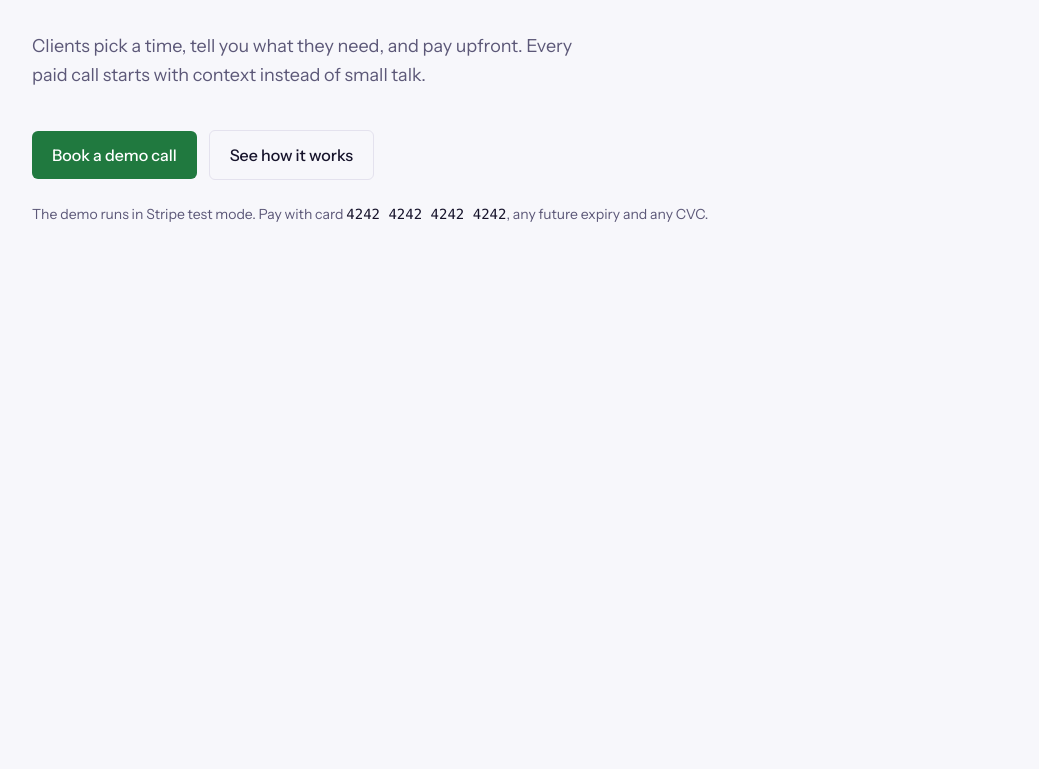
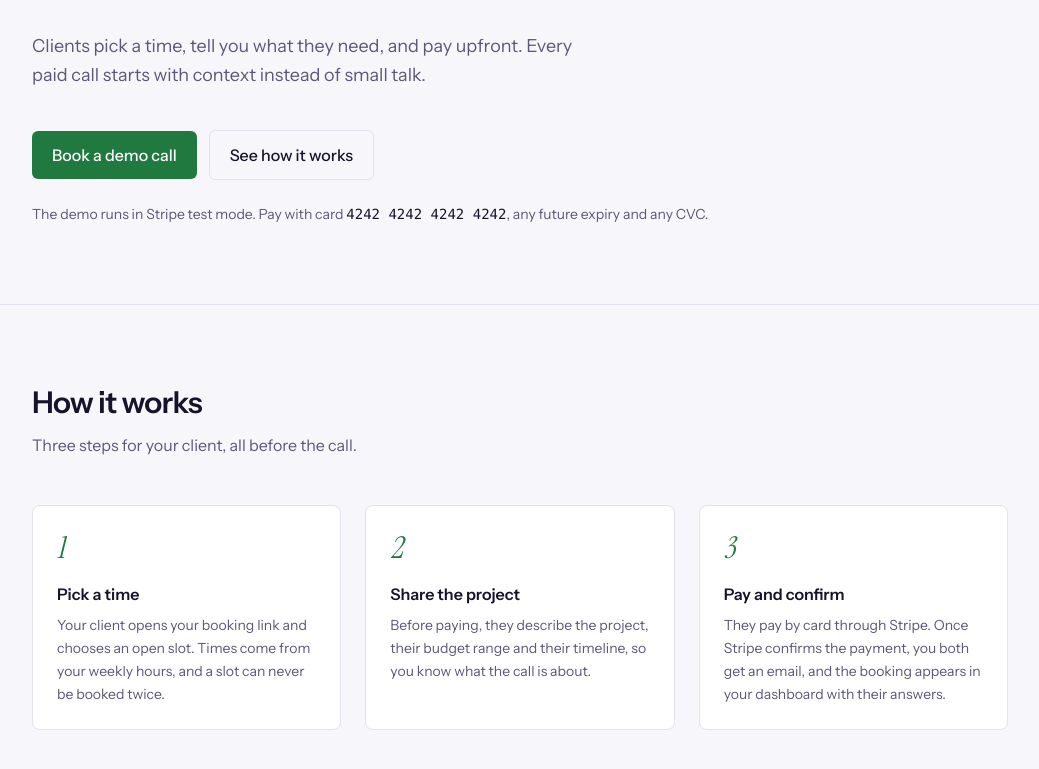
Before and after one commit to Chriliab/Calyx, a Next.js app: page / in a window 1280 px wide. Shown: the part 325-1094 px from the top of the page, without its empty margins (120-1159 px from the left). Before the commit the page ends 800 px from the top, so only its background shows below. Built offline with nearby package versions, Linux system fonts and the light colour scheme.

Commit message:
Add How it works section

```diff
--- a/app/page.tsx
+++ b/app/page.tsx
@@ -1,5 +1,6 @@
 import { SiteHeader } from "@/components/SiteHeader";
 import { Hero } from "@/components/landing/Hero";
+import { HowItWorks } from "@/components/landing/HowItWorks";
 
 export default function HomePage() {
   return (
@@ -7,6 +8,7 @@ export default function HomePage() {
       <SiteHeader />
       <main className="flex-1">
         <Hero />
+        <HowItWorks />
       </main>
     </div>
   );
--- /dev/null
+++ b/components/landing/HowItWorks.tsx
@@ -0,0 +1,51 @@
+const STEPS = [
+  {
+    title: "Pick a time",
+    body: "Your client opens your booking link and chooses an open slot. Times come from your weekly hours, and a slot can never be booked twice.",
+  },
+  {
+    title: "Share the project",
+    body: "Before paying, they describe the project, their budget range and their timeline, so you know what the call is about.",
+  },
+  {
+    title: "Pay and confirm",
+    body: "They pay by card through Stripe. Once Stripe confirms the payment, you both get an email, and the booking appears in your dashboard with their answers.",
+  },
+] as const;
+
+export function HowItWorks() {
+  return (
+    <section
+      id="how-it-works"
+      aria-labelledby="how-it-works-title"
+      className="scroll-mt-8 border-t border-line"
+    >
+      <div className="mx-auto w-full max-w-5xl px-6 py-20">
+        <h2
+          id="how-it-works-title"
+          className="text-3xl font-semibold tracking-tight text-ink"
+        >
+          How it works
+        </h2>
+        <p className="mt-3 max-w-xl text-muted">
+          Three steps for your client, all before the call.
+        </p>
+
+        <ol role="list" className="mt-12 grid gap-6 sm:grid-cols-3">
+          {STEPS.map((step, index) => (
+            <li
+              key={step.title}
+              className="rounded-lg border border-line bg-surface p-6"
+            >
+              <span aria-hidden="true" className="font-serif text-3xl italic text-accent">
+                {index + 1}
+              </span>
+              <h3 className="mt-4 font-semibold text-ink">{step.title}</h3>
+              <p className="mt-2 text-sm leading-relaxed text-muted">{step.body}</p>
+            </li>
+          ))}
+        </ol>
+      </div>
+    </section>
+  );
+}
```
